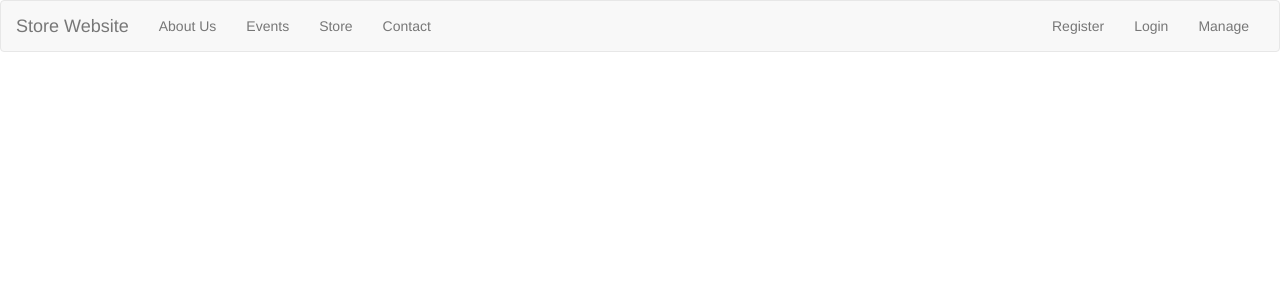
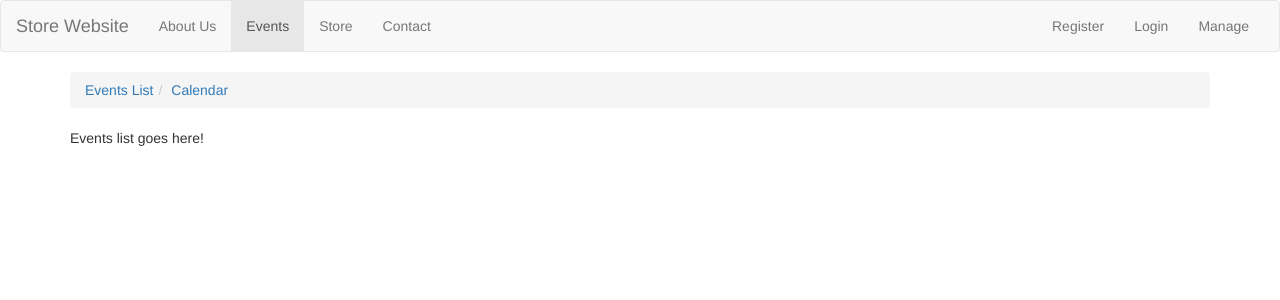
Before and after one commit to nebeinstein/store-website, an Angular app: page /events/events-list in a window 1280 px wide. Before the commit this address led to /. Shown: the top 300 px of the page. Built offline with nearby package versions, Linux system fonts and the light colour scheme.

Commit message:
set up the routing for the events feature the events list and calendar links now work

```diff
--- a/src/app/app-routing.module.ts
+++ b/src/app/app-routing.module.ts
@@ -1,16 +1,16 @@
 import { NgModule } from '@angular/core';
-import { RouterModule, Routes } from '@angular/router';
+import { PreloadAllModules, RouterModule, Routes } from '@angular/router';
 
 import { HomeComponent } from './core/home/home.component';
 import { EventsComponent } from './events/events.component';
 
 const appRoutes: Routes = [
     { path: '', component: HomeComponent },
-    { path: 'events', component: EventsComponent }
+    { path: 'events', loadChildren: './events/events.module#EventsModule' }
 ];
 
 @NgModule({
-    imports: [RouterModule.forRoot(appRoutes)],
+    imports: [RouterModule.forRoot(appRoutes, {preloadingStrategy: PreloadAllModules})],
     exports: [RouterModule]
 })
 export class AppRoutingModule { }
--- /dev/null
+++ b/src/app/events/events-routing.module.ts
@@ -0,0 +1,20 @@
+import { NgModule } from '@angular/core';
+import { RouterModule, Routes } from '@angular/router';
+
+import { EventsComponent } from './events.component';
+import { EventsCalendarComponent } from './events-calendar/events-calendar.component';
+import { EventsListComponent } from './events-list/events-list.component';
+
+const eventsRoutes: Routes = [
+    { path: '', component: EventsComponent, children: [
+        { path: '', redirectTo: 'events-list', pathMatch: 'full'},
+        { path: 'events-list', component: EventsListComponent },
+        { path: 'events-calendar', component: EventsCalendarComponent }
+    ] }
+];
+
+@NgModule({
+    imports: [RouterModule.forChild(eventsRoutes)],
+    exports: [RouterModule]
+})
+export class EventsRoutingModule { }
--- a/src/app/events/events.component.html
+++ b/src/app/events/events.component.html
@@ -1,7 +1,9 @@
 <ol class="breadcrumb">
-    <li><a>Events List</a></li>
-    <li><a>Calendar</a></li>
+    <li routerLinkActive="active"><a routerLink="events-list">Events List</a></li>
+    <li routerLinkActive="active"><a routerLink="events-calendar">Calendar</a></li>
 </ol>
 <div class="row">
-
+    <div class="col-md-12">
+        <router-outlet></router-outlet>
+    </div>
 </div>
```
Also changed, not shown: src/app/events/calendar/calendar.component.ts (deleted, +0 -8 lines), src/app/events/events-calendar/events-calendar.component.ts (added, +8 -0 lines), src/app/events/events.module.ts (+11 -3 lines), src/app/events/events-calendar/events-calendar.component.css (added), src/app/events/events-calendar/events-calendar.component.html (renamed from src/app/events/calendar/calendar.component.html).
